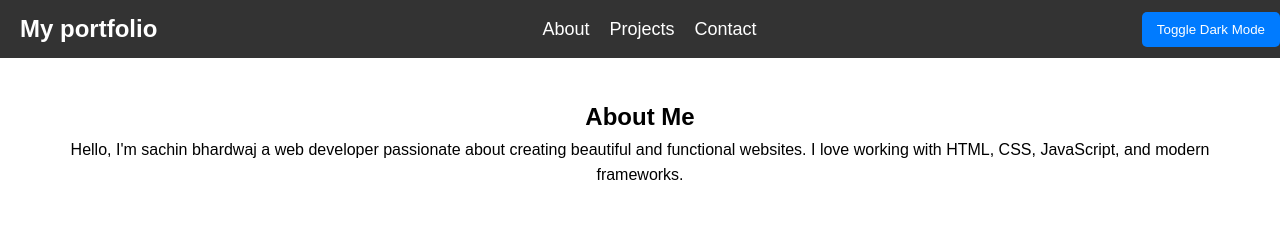
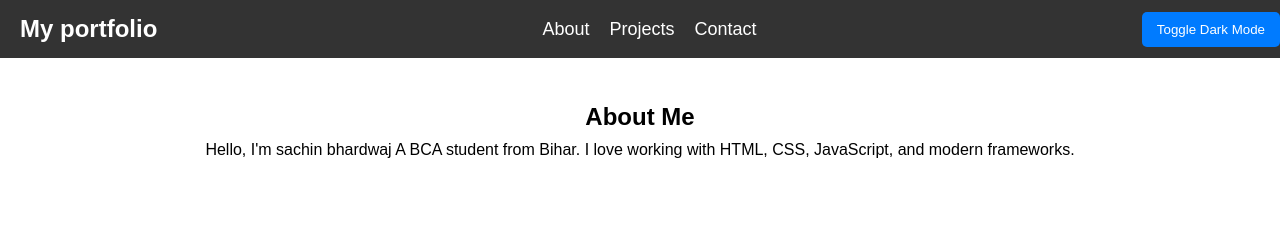
Before and after one commit to sachinraj363/porfolio.main, a plain HTML site: page index.html in a window 1280 px wide. Shown: the top 239 px of the page. Drawn offline with Linux system fonts and the light colour scheme.

Commit message:
Update index.html

```diff
--- a/index.html
+++ b/index.html
@@ -24,7 +24,7 @@
   <!-- About Section -->
   <section id="about" class="section">
     <h2>About Me</h2>
-    <p>Hello, I'm sachin bhardwaj a web developer passionate about creating beautiful and functional websites. I love working with HTML, CSS, JavaScript, and modern frameworks.</p>
+    <p>Hello, I'm sachin bhardwaj A BCA student from Bihar. I love working with HTML, CSS, JavaScript, and modern frameworks.</p>
   </section>
 
   <!-- Projects Section -->
```
